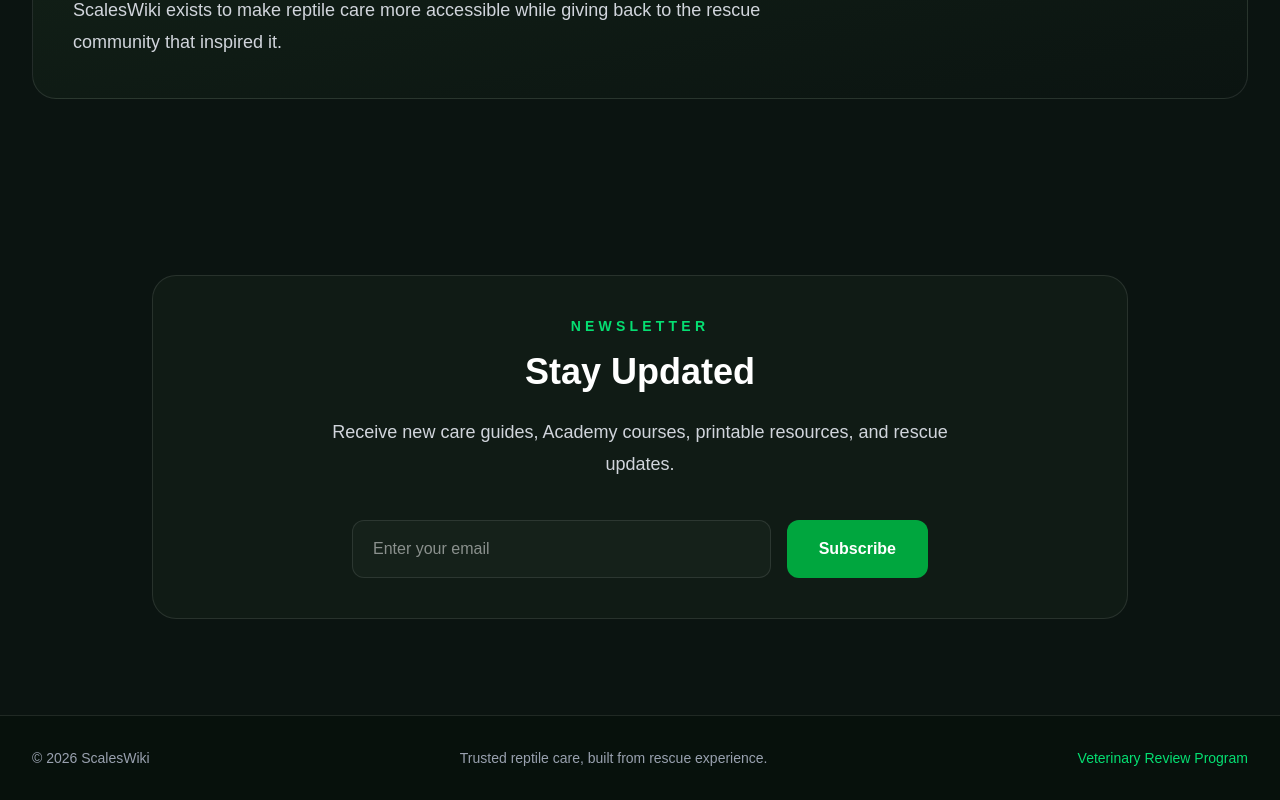
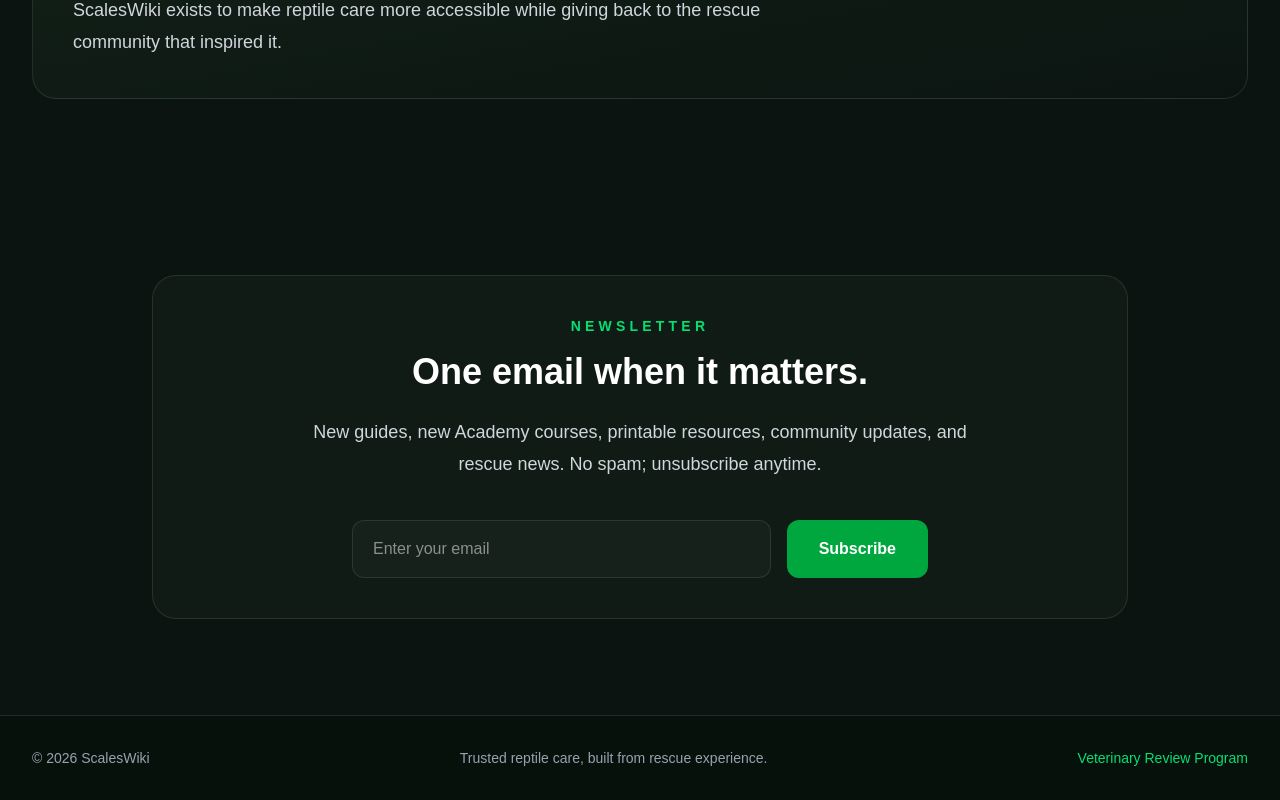
Before and after one commit to scalesandtailsrescue72-star/scaleswiki, a Next.js app: page / in a window 1280 px wide. Shown: the part 6088-6888 px from the top of the page. Built offline with nearby package versions, Linux system fonts and the light colour scheme; no server answers.

Commit message:
Wire homepage newsletter signup

```diff
--- a/app/components/Newsletter.tsx
+++ b/app/components/Newsletter.tsx
@@ -1,41 +1,79 @@
+"use client";
+
+import { FormEvent, useState } from "react";
+
 export function Newsletter() {
+  const [email, setEmail] = useState("");
+  const [status, setStatus] = useState<"idle" | "loading" | "success" | "error">("idle");
+  const [message, setMessage] = useState("");
+
+  async function handleSubmit(event: FormEvent<HTMLFormElement>) {
+    event.preventDefault();
+    if (!email.trim()) return;
+
+    setStatus("loading");
+    setMessage("");
+
+    try {
+      const response = await fetch("/api/newsletter/subscribe", {
+        method: "POST",
+        headers: { "Content-Type": "application/json" },
+        body: JSON.stringify({ email }),
+      });
+
+      const data = await response.json();
+
+      if (!response.ok) {
+        throw new Error(data?.error || "Newsletter signup failed.");
+      }
+
+      setStatus("success");
+      setMessage(data?.alreadySubscribed ? "You're already on the list." : "You're on the list. Welcome to ScalesWiki.");
+      setEmail("");
+    } catch (error) {
+      setStatus("error");
+      setMessage(error instanceof Error ? error.message : "We couldn't subscribe you right now. Please try again.");
+    }
+  }
+
   return (
     <section className="mx-auto max-w-5xl px-6 py-24">
+      <div className="rounded-3xl border border-white/10 bg-[#101B15] p-10 text-center">
+        <p className="text-sm font-semibold uppercase tracking-[0.3em] text-green-400">Newsletter</p>
 
-      <div className="rounded-3xl border border-white/10 bg-[#101B15] p-10 text-center">
+        <h2 className="mt-4 text-4xl font-bold text-white">One email when it matters.</h2>
 
-        <p className="text-sm font-semibold uppercase tracking-[0.3em] text-green-400">
-          Newsletter
+        <p className="mx-auto mt-6 max-w-2xl text-lg leading-8 text-gray-300">
+          New guides, new Academy courses, printable resources, community updates, and rescue news. No spam; unsubscribe anytime.
         </p>
 
-        <h2 className="mt-4 text-4xl font-bold text-white">
-          Stay Updated
-        </h2>
-
-        <p className="mx-auto mt-6 max-w-2xl text-lg leading-8 text-gray-300">
-          Receive new care guides, Academy courses,
-          printable resources, and rescue updates.
-        </p>
-
-        <form className="mx-auto mt-10 flex max-w-xl flex-col gap-4 sm:flex-row">
-
+        <form onSubmit={handleSubmit} className="mx-auto mt-10 flex max-w-xl flex-col gap-4 sm:flex-row">
+          <label htmlFor="newsletter-email" className="sr-only">Email address</label>
           <input
+            id="newsletter-email"
             type="email"
+            required
+            value={email}
+            onChange={(event) => setEmail(event.target.value)}
             placeholder="Enter your email"
-            className="flex-1 rounded-xl border border-white/10 bg-[#15211A] px-5 py-4 text-white outline-none"
+            className="flex-1 rounded-xl border border-white/10 bg-[#15211A] px-5 py-4 text-white outline-none focus:border-green-500/60"
           />
 
           <button
             type="submit"
-            className="rounded-xl bg-green-600 px-8 py-4 font-semibold text-white transition hover:bg-green-500"
+            disabled={status === "loading"}
+            className="rounded-xl bg-green-600 px-8 py-4 font-semibold text-white transition hover:bg-green-500 disabled:cursor-not-allowed disabled:opacity-60"
           >
-            Subscribe
+            {status === "loading" ? "Joining..." : "Subscribe"}
           </button>
-
         </form>
 
+        {message && (
+          <p className={`mt-4 text-sm ${status === "error" ? "text-red-300" : "text-green-300"}`} role="status">
+            {message}
+          </p>
+        )}
       </div>
-
     </section>
   );
 }
```
